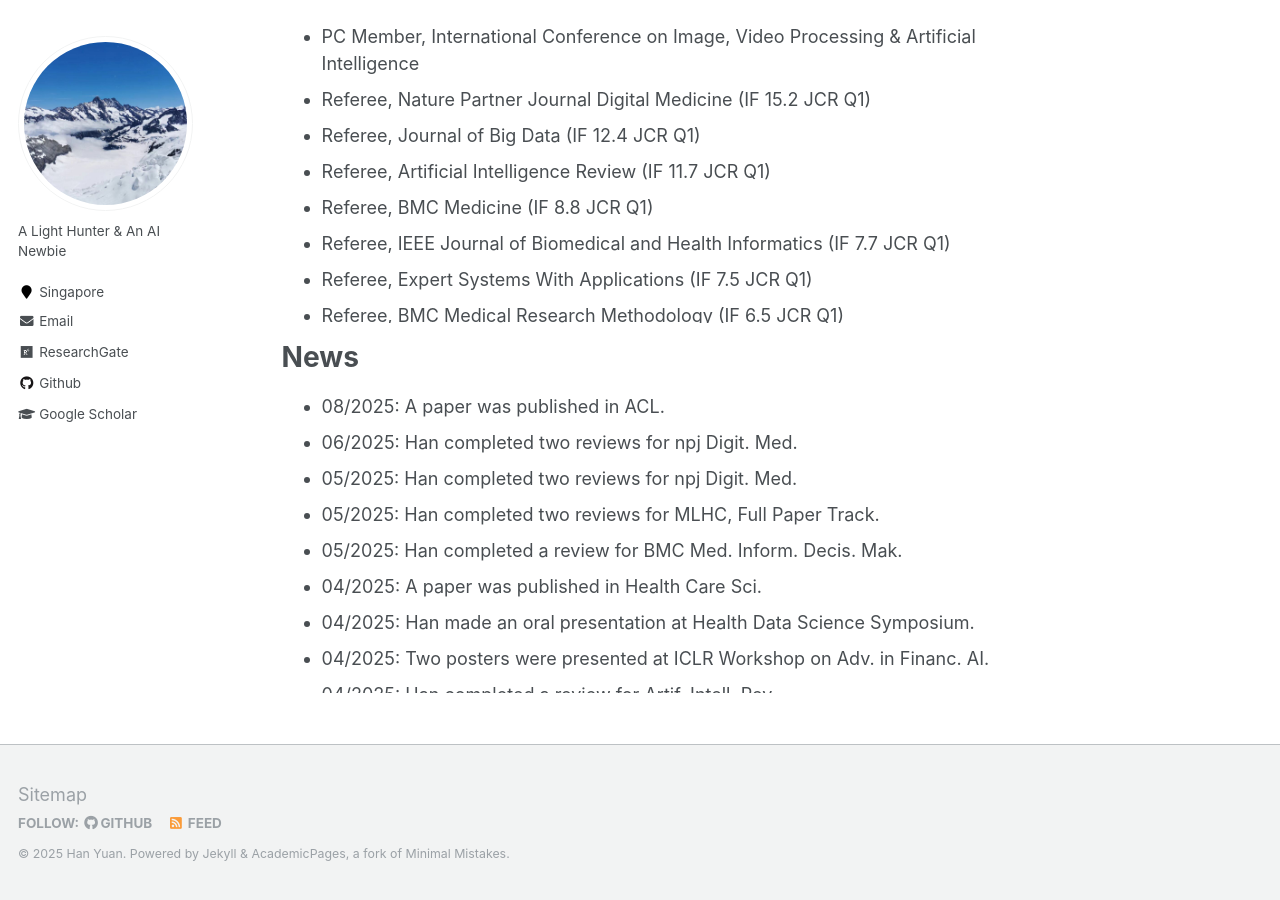
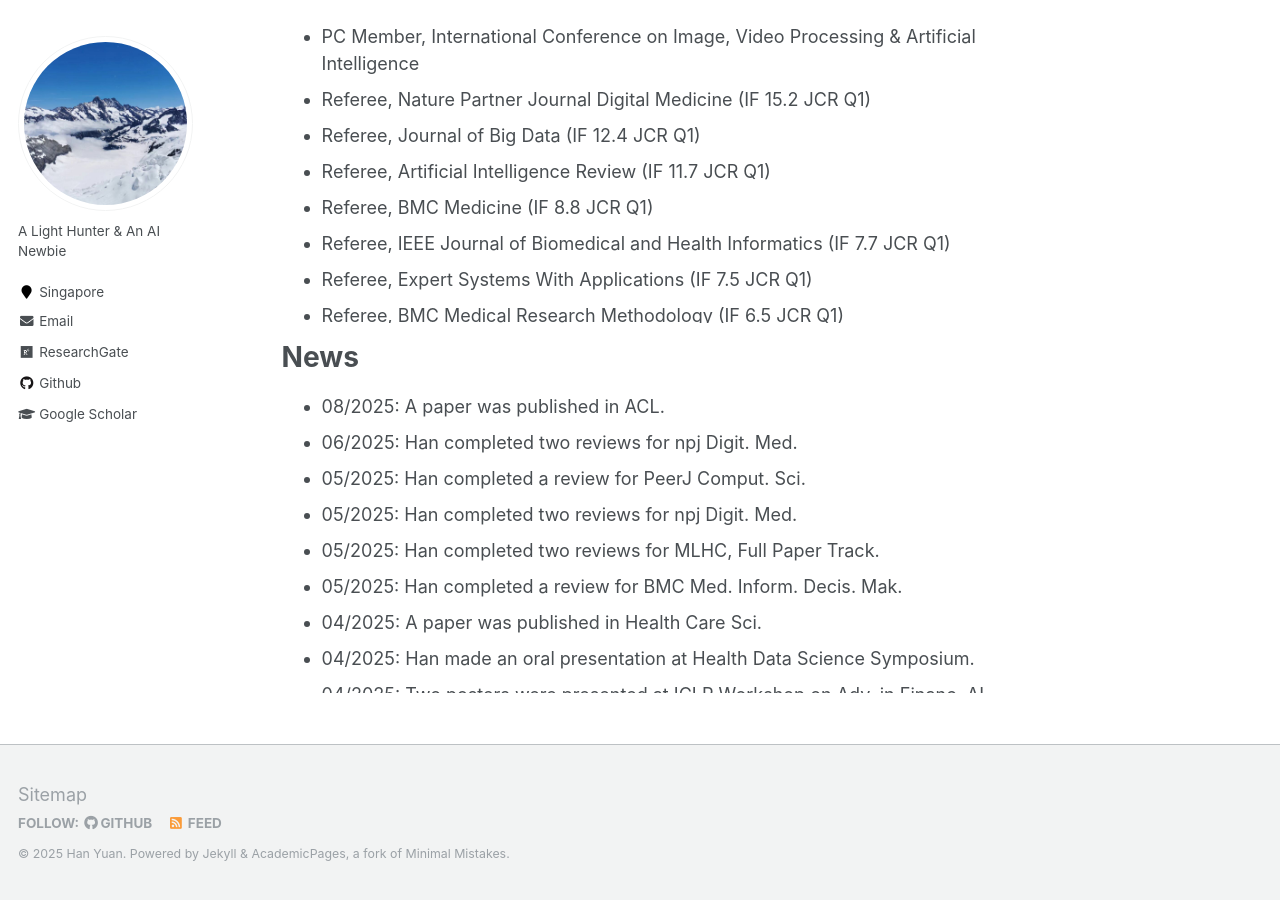
Before and after one commit to Han-Yuan-Med/Han-Yuan-Med.github.io, a Jekyll site: the page built from _pages/about.md, in a window 1280 px wide and 900 px high, scrolled down 968 px. Built offline with Jekyll 4.4.1, drawn with Linux system fonts in a browser that asks for light colours.

Commit message:
Update about.md

```diff
--- a/_pages/about.md
+++ b/_pages/about.md
@@ -51,6 +51,7 @@ Thank you for visiting my academic website. I invite you to explore the [publica
 <ul style="width: auto; height: 300px; overflow: auto">
   <li>08/2025: A paper was published in ACL.</li>
   <li>06/2025: Han completed two reviews for npj Digit. Med.</li>
+  <li>05/2025: Han completed a review for PeerJ Comput. Sci.</li>
   <li>05/2025: Han completed two reviews for npj Digit. Med.</li>
   <li>05/2025: Han completed two reviews for MLHC, Full Paper Track.</li>
   <li>05/2025: Han completed a review for BMC Med. Inform. Decis. Mak.</li>
```
